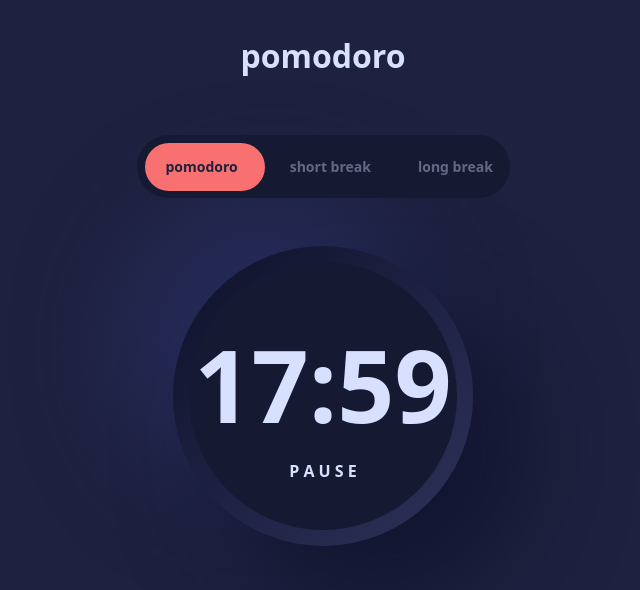
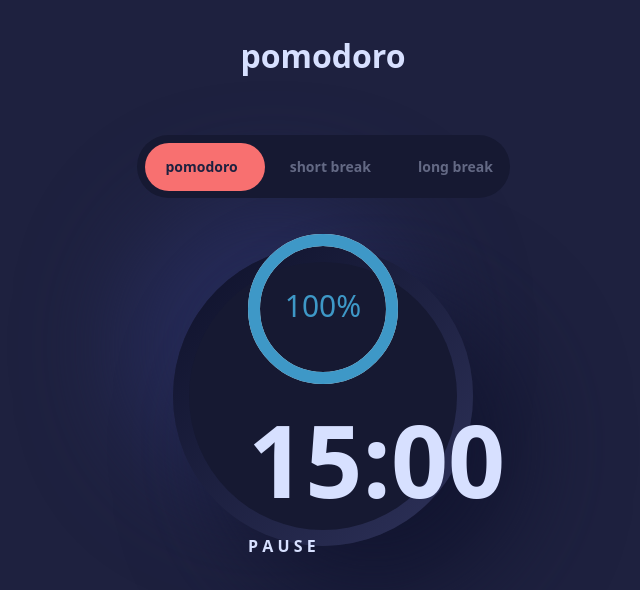
Before and after one commit to Davmike/pomodoro-app, a React (Vite) app: page / in a window 1280 px wide. Shown: the top 590 px of the page, without its empty margins (317-957 px from the left). Built offline with nearby package versions, Linux system fonts and the light colour scheme.

Commit message:
feat: add circular bar

```diff
--- a/src/Components/Pomodoro.tsx
+++ b/src/Components/Pomodoro.tsx
@@ -29,12 +29,15 @@ function Pomodoro() {
           className="w-[300px] h-[300px] rounded-[50%] flex items-center justify-center mt-[48px] mb-[79px]"
         >
           <div className="w-[268px] h-[268px] rounded-[50%] bg-[#161932] flex flex-col justify-center items-center">
-            <h2 className="text-[80px] md:text-[100px] text-[#D7E0FF] font-bold">
-              17:59
-            </h2>
-            <p className="text-[#D7E0FF] text-[14px] font-bold md:text-[16px]">
-              P A U S E
-            </p>
+            <div style={{ width: 150 }}>
+              <CircularProgressbar value={pomodoro} text={`${pomodoro}%`} />
+              <h2 className="text-[80px] md:text-[100px] text-[#D7E0FF] font-bold">
+                15:00
+              </h2>
+              <p className="text-[#D7E0FF] text-[14px] font-bold md:text-[16px]">
+                P A U S E
+              </p>
+            </div>
           </div>
         </div>
       </div>
```
